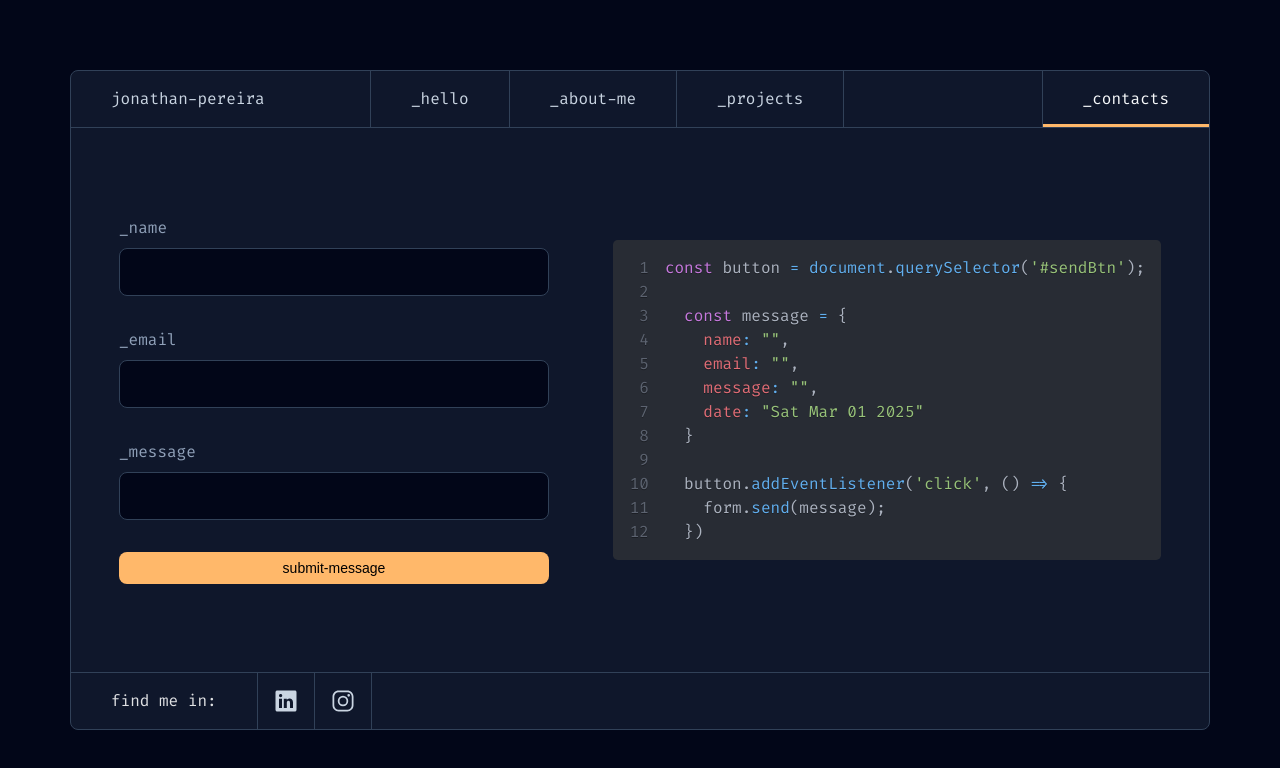
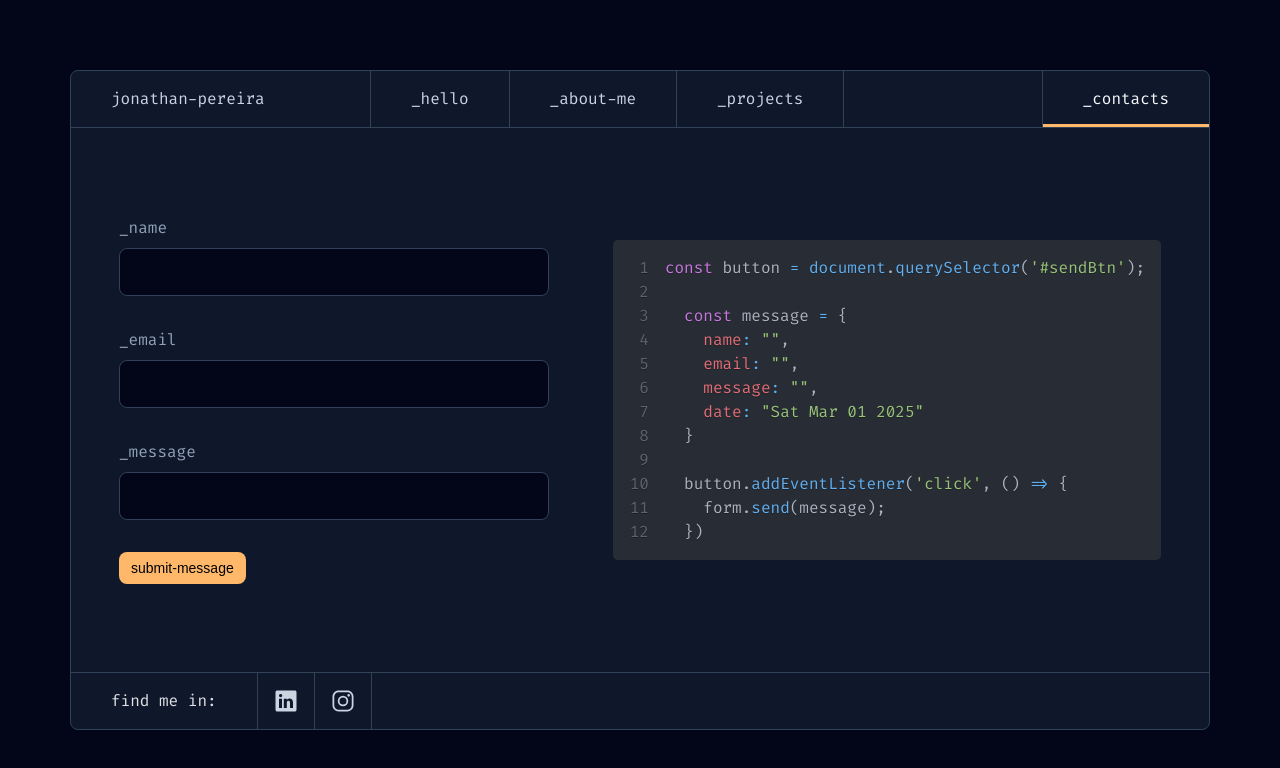
Before and after one commit to JonathanPereira1993/JonanthanPortfolio, a React (Vite) app: page /contacts in a window 1280 px wide. Shown: the top 768 px of the page. Built offline with nearby package versions, Linux system fonts and the light colour scheme.

Commit message:
feat: Add max with on the form button

```diff
--- a/src/components/contactForm/ContactForm.scss
+++ b/src/components/contactForm/ContactForm.scss
@@ -2,6 +2,10 @@
   display: flex;
   flex-direction: column;
   gap: var(--space-l);
+
+  button {
+    width: fit-content;
+  }
 }
 
 .loader {
```
